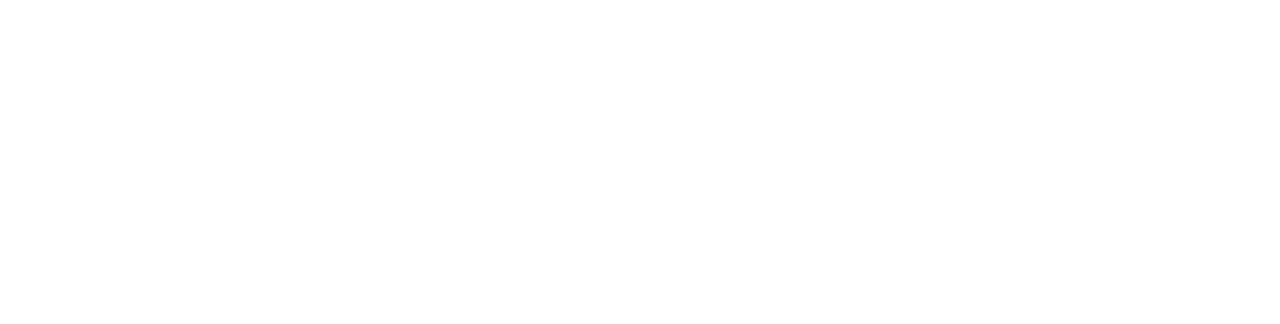
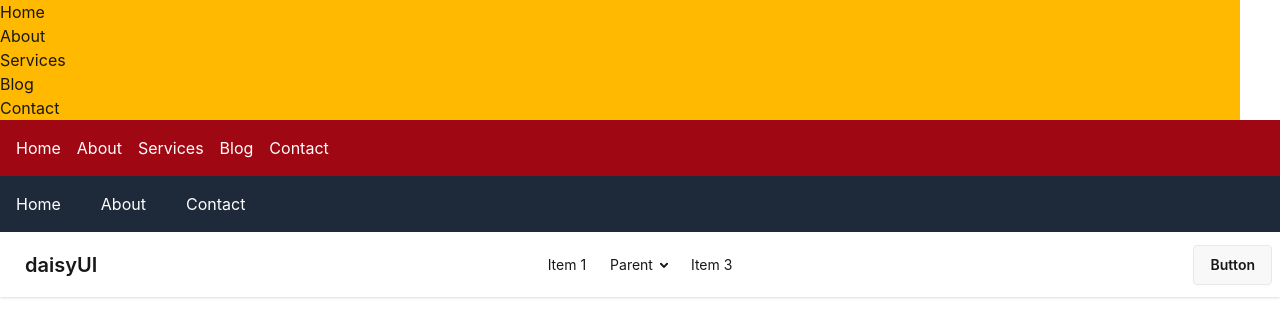
Before and after one commit to Tsar365/react-router-state-management, a React (Vite) app in the folder react42/: page /contact in a window 1280 px wide. Shown: the top 324 px of the page. Built offline with nearby package versions, Linux system fonts and the light colour scheme.

Commit message:
42-2 updated

```diff
--- a/react42/package.json
+++ b/react42/package.json
@@ -11,6 +11,7 @@
   },
   "dependencies": {
     "@tailwindcss/vite": "^4.3.2",
+    "lucide-react": "^1.23.0",
     "react": "^19.2.7",
     "react-dom": "^19.2.7",
     "tailwindcss": "^4.3.2"
--- a/react42/src/App.jsx
+++ b/react42/src/App.jsx
@@ -1,5 +1,7 @@
 
 import './App.css'
+import DaisyNav from './assets/components/daisynav/DaisyNav'
+import NavBar from './assets/components/navbar/NavBar'
 
 function App() {
 
@@ -8,7 +10,10 @@
    <>
 
 
-
+<header>
+  <NavBar></NavBar>
+  <DaisyNav></DaisyNav>
+</header>
 
 
    </>
--- /dev/null
+++ b/react42/src/assets/components/daisynav/DaisyNav.jsx
@@ -0,0 +1,81 @@
+// import React from 'react';
+
+const DaisyNav = () => {
+  return (
+		<div className="navbar bg-base-100 shadow-sm">
+			<div className="navbar-start">
+				<div className="dropdown">
+					<div
+						tabIndex={0}
+						role="button"
+						className="btn btn-ghost lg:hidden">
+						<svg
+							xmlns="http://www.w3.org/2000/svg"
+							className="h-5 w-5"
+							fill="none"
+							viewBox="0 0 24 24"
+							stroke="currentColor">
+							{' '}
+							<path
+								strokeLinecap="round"
+								strokeLinejoin="round"
+								strokeWidth="2"
+								d="M4 6h16M4 12h8m-8 6h16"
+							/>{' '}
+						</svg>
+					</div>
+					<ul
+						tabIndex="-1"
+						className="menu menu-sm dropdown-content bg-base-100 rounded-box z-1 mt-3 w-52 p-2 shadow">
+						<li>
+							<a>Item 1</a>
+						</li>
+						<li>
+							<a>Parent</a>
+							<ul className="p-2">
+								<li>
+									<a>Submenu 1</a>
+								</li>
+								<li>
+									<a>Submenu 2</a>
+								</li>
+							</ul>
+						</li>
+						<li>
+							<a>Item 3</a>
+						</li>
+					</ul>
+				</div>
+				<a className="btn btn-ghost text-xl">daisyUI</a>
+			</div>
+			<div className="navbar-center hidden lg:flex">
+				<ul className="menu menu-horizontal px-1">
+					<li>
+						<a>Item 1</a>
+					</li>
+					<li>
+						<details>
+							<summary>Parent</summary>
+							<ul className="p-2 bg-base-100 w-40 z-1">
+								<li>
+									<a>Submenu 1</a>
+								</li>
+								<li>
+									<a>Submenu 2</a>
+								</li>
+							</ul>
+						</details>
+					</li>
+					<li>
+						<a>Item 3</a>
+					</li>
+				</ul>
+			</div>
+			<div className="navbar-end">
+				<a className="btn">Button</a>
+			</div>
+		</div>
+	);
+};
+
+export default DaisyNav;
--- /dev/null
+++ b/react42/src/assets/components/navbar/Link.jsx
@@ -0,0 +1,11 @@
+// import React from 'react';
+
+const Link = ({route}) => {
+  return (
+    <li className="mr-10 bg-amber-400">
+      <a href={route.path}>{route.name}</a>
+    </li>
+  );
+};
+
+export default Link;
--- /dev/null
+++ b/react42/src/assets/components/navbar/NavBar.jsx
@@ -0,0 +1,66 @@
+import Link from "./Link";
+
+// import React from 'react';
+const navigationData = [
+	{
+		id: 1,
+		name: 'Home',
+		path: '/',
+	},
+	{
+		id: 2,
+		name: 'About',
+		path: '/about',
+	},
+	{
+		id: 3,
+		name: 'Services',
+		path: '/services',
+	},
+	{
+		id: 4,
+		name: 'Blog',
+		path: '/blog',
+	},
+	{
+		id: 5,
+		name: 'Contact',
+		path: '/contact',
+	},
+];
+
+const NavBar = () => {
+	return (
+		<nav>
+			<ul>
+				{navigationData.map((route) => (
+					<Link
+						key={route.id}
+						route={route}></Link>
+				))}
+			</ul>
+
+			<ul className="flex space-x-4 bg-red-800 p-4 text-white">
+				{navigationData.map((item) => (
+					<li key={item.id}>
+						<a href={item.path}>{item.name}</a>
+					</li>
+				))}
+			</ul>
+
+			<ul className="flex space-x-4 bg-gray-800 p-4 text-white">
+				<li className="mr-10">
+					<a href="#">Home</a>
+				</li>
+				<li className="mr-10">
+					<a href="/about">About</a>
+				</li>
+				<li className="mr-10">
+					<a href="/contact">Contact</a>
+				</li>
+			</ul>
+		</nav>
+	);
+};
+
+export default NavBar;
```
Also changed, not shown: 1 other file (tests, documents, lock files or other folders).
